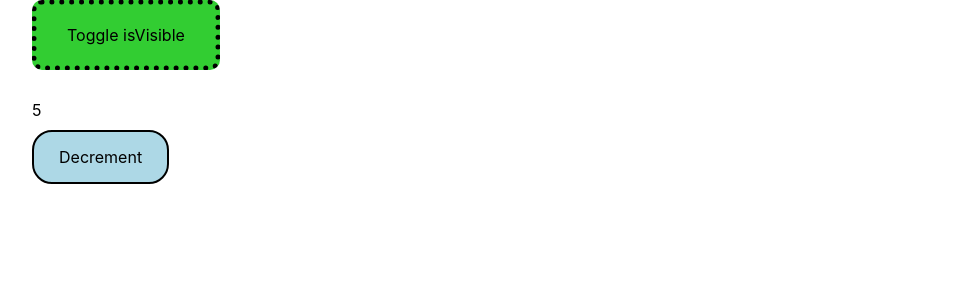
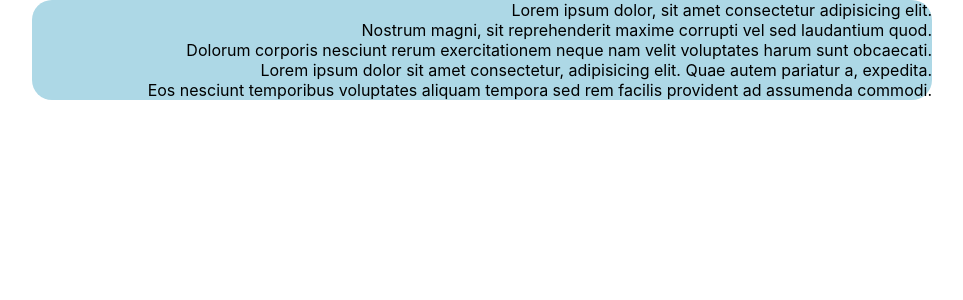
Before and after one commit to U3erKa/Drafts, a React (Create React App) app: page / in a window 1280 px wide. Shown: the top 300 px of the page, without its empty margins (158-1121 px from the left). Built offline with nearby package versions, Linux system fonts and the light colour scheme.

Commit message:
Add children prop example

```diff
--- a/package.json
+++ b/package.json
@@ -1,6 +1,6 @@
 {
   "name": "my-app",
-  "version": "0.5.1",
+  "version": "0.6.0",
   "private": true,
   "dependencies": {
     "@testing-library/jest-dom": "^5.16.5",
--- a/src/App.js
+++ b/src/App.js
@@ -1,6 +1,9 @@
+// @ts-check
+'use strict';
+
 import React from 'react';
 import './App.css';
-import Timer from './components/Timer';
+import FlexContainer from './components/FlexContainer';
 
 class App extends React.Component {
   state = {
@@ -9,8 +12,13 @@ class App extends React.Component {
   render() {
     return (
       <main className='container'>
-        <button className='btn' onClick={() => this.setState({ isVisible: !this.state.isVisible })}>Toggle isVisible</button>
-        {this.state.isVisible && <Timer />}
+        <FlexContainer justify='center' align='end'>
+          <li>Lorem ipsum dolor, sit amet consectetur adipisicing elit.</li>
+          <li>Nostrum magni, sit reprehenderit maxime corrupti vel sed laudantium quod.</li>
+          <li>Dolorum corporis nesciunt rerum exercitationem neque nam velit voluptates harum sunt obcaecati.</li>
+          <li>Lorem ipsum dolor sit amet consectetur, adipisicing elit. Quae autem pariatur a, expedita.</li>
+          <li>Eos nesciunt temporibus voluptates aliquam tempora sed rem facilis provident ad assumenda commodi.</li>
+        </FlexContainer>
       </main>
     );
   }
@@ -18,6 +26,8 @@ class App extends React.Component {
 
 export default App;
 
+{/* <button className='btn' onClick={() => this.setState({ isVisible: !this.state.isVisible })}>Toggle isVisible</button>
+{this.state.isVisible && <Timer />} */}
 /*
 import React from 'react';
 import './App.css';
--- /dev/null
+++ b/src/components/FlexContainer/FlexContainer.module.scss
@@ -0,0 +1,6 @@
+.list {
+  display: flex;
+  flex-direction: column;
+  background-color: lightblue;
+  border-radius: 20px;
+}
--- /dev/null
+++ b/src/components/FlexContainer/index.jsx
@@ -0,0 +1,24 @@
+// @ts-check
+'use strict';
+
+import React from 'react';
+import styles from './FlexContainer.module.scss';
+import PropTypes from 'prop-types';
+
+const FlexContainer = (
+  /** @type {{ children: React.ReactElement[] | React.ReactElement; justify?: string; align?: string; }} */ props
+) => {
+  const { justify = 'flex-start', align = 'stretch', children } = props;
+  return (
+    <ul className={styles.list} style={{ justifyContent: justify, alignItems: align }}>
+      {children}
+    </ul>
+  );
+};
+FlexContainer.propTypes = {
+  children: PropTypes.node.isRequired,
+  justify: PropTypes.string,
+  align: PropTypes.string,
+};
+
+export default FlexContainer;
```
Also changed, not shown: 1 other file (tests, documents, lock files or other folders).
